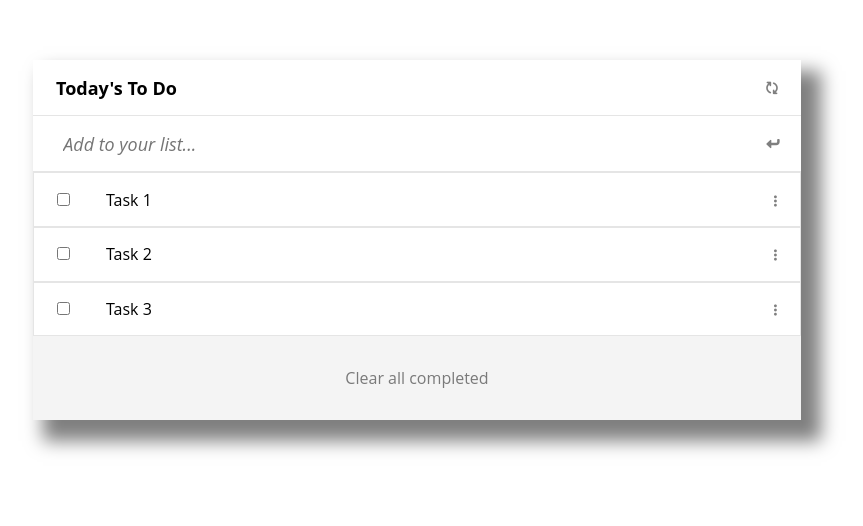
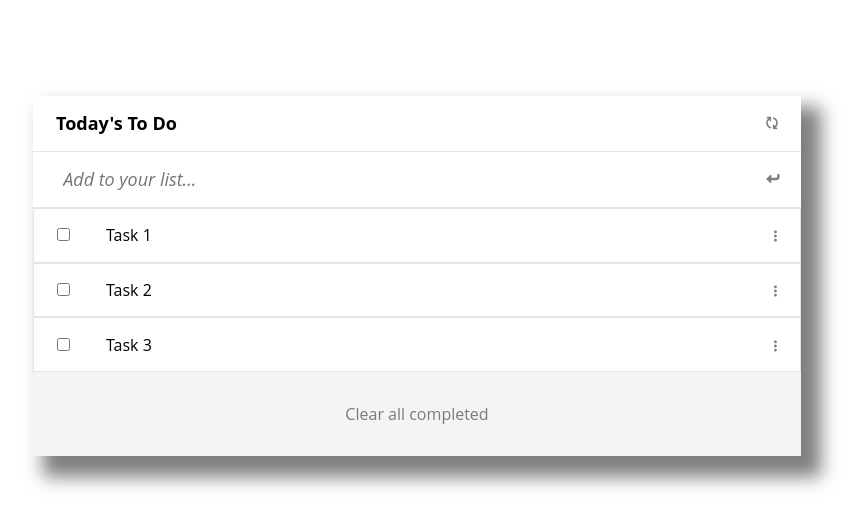
Before and after one commit to Pi1998/to-do-list, a website built with webpack: page src/index.html in a window 1280 px wide. Shown: the part 160-686 px from the top of the page, without its empty margins (223-1086 px from the left). Built offline with nearby package versions, Linux system fonts and the light colour scheme.

Commit message:
Adjust position of main, add margin top

```diff
--- a/src/style.css
+++ b/src/style.css
@@ -14,8 +14,8 @@ main {
   display: flex;
   flex-direction: column;
   height: 100vh;
-  justify-content: center;
-  margin: 0 20% 0 20%;
+  justify-content: flex-start;
+  margin: 20% 20% 0 20%;
   min-width: 200px;
 }
 
```
